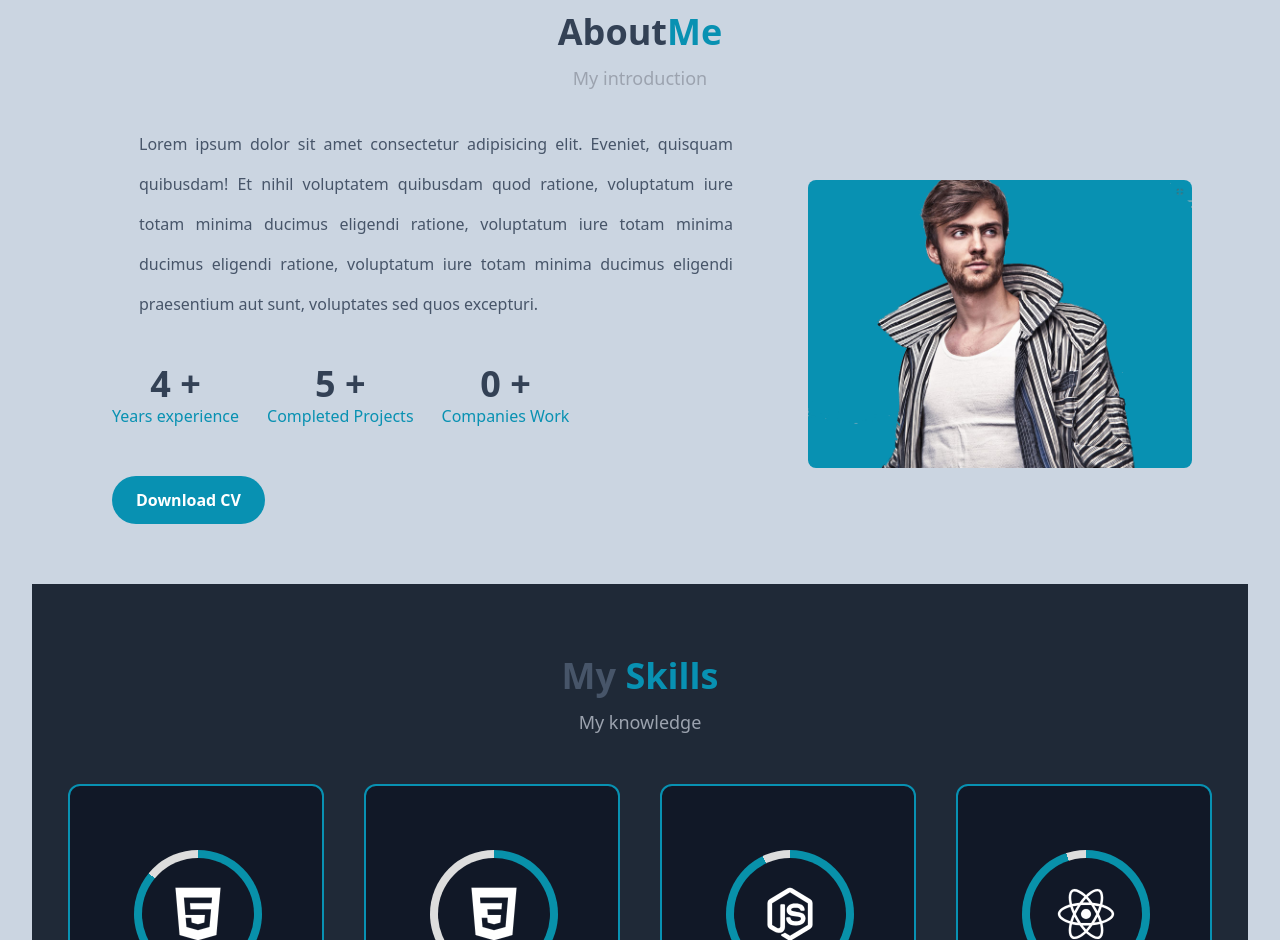
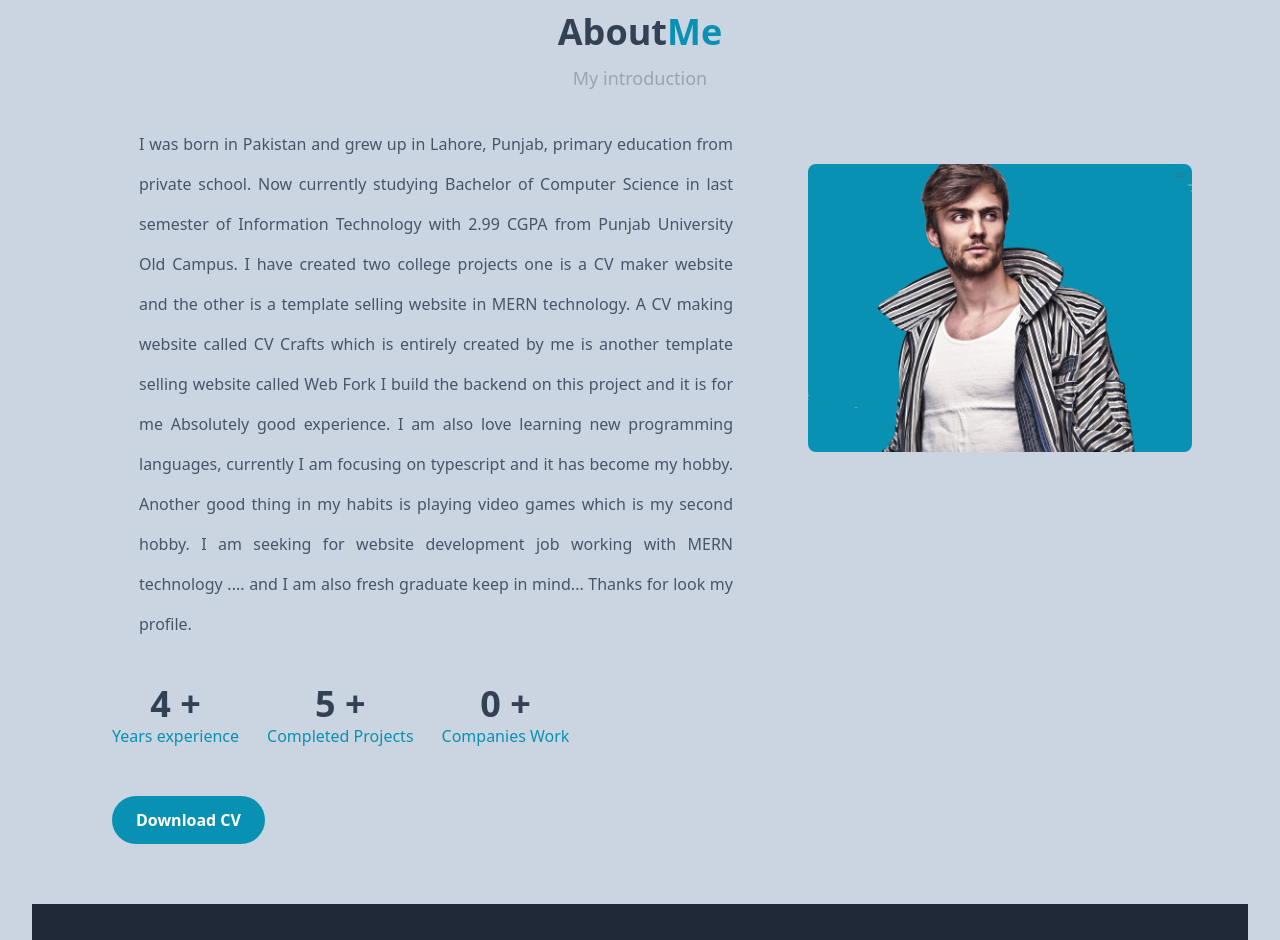
Before and after one commit to Muhammad-Talha028989/Muhammad-Talha-Portfolio, a React (Vite) app: page / in a window 1280 px wide. Shown: the part 860-1800 px from the top of the page. Built offline with nearby package versions, Linux system fonts and the light colour scheme.

Commit message:
modified and update the about and hero section

```diff
--- a/src/components/About.jsx
+++ b/src/components/About.jsx
@@ -14,12 +14,21 @@ const About = () => {
           <div className="p-2">
             <div className="text-slate-600 my-3">
               <p className="text-justify leading-10 sm:w-11/12 mx-auto">
-                Lorem ipsum dolor sit amet consectetur adipisicing elit.
-                Eveniet, quisquam quibusdam! Et nihil voluptatem quibusdam quod
-                ratione, voluptatum iure totam minima ducimus eligendi ratione,
-                voluptatum iure totam minima ducimus eligendi ratione,
-                voluptatum iure totam minima ducimus eligendi praesentium aut
-                sunt, voluptates sed quos excepturi.
+                I was born in Pakistan and grew up in Lahore, Punjab, primary
+                education from private school. Now currently studying Bachelor
+                of Computer Science in last semester of Information Technology
+                with 2.99 CGPA from Punjab University Old Campus. I have created
+                two college projects one is a CV maker website and the other is
+                a template selling website in MERN technology. A CV making
+                website called CV Crafts which is entirely created by me is
+                another template selling website called Web Fork I build the
+                backend on this project and it is for me Absolutely good
+                experience. I am also love learning new programming languages,
+                currently I am focusing on typescript and it has become my
+                hobby. Another good thing in my habits is playing video games
+                which is my second hobby. I am seeking for website development
+                job working with MERN technology .... and I am also fresh
+                graduate keep in mind... Thanks for look my profile.
               </p>
               <div className="flex mt-10 items-center gap-7">
                 {infoAbout.map((content) => (
@@ -40,12 +49,12 @@ const About = () => {
               </a>
             </div>
           </div>
-          <div className="flex-1 flex justify-center items-center">
-            <div className="lg:w-96 h-full relative sm:w-10/12 w-11/12 max-w-sm">
+          <div className="flex-1 flex justify-center items-center ">
+            <div className="lg:w-96 h-[100%] relative -top-[11rem] sm:w-10/12 w-11/12 max-w-sm">
               <img
                 src={AboutImage}
                 alt="About"
-                className="w-full-object-cover bg-cyan-600 ml-4 rounded-lg"
+                className="w-full h-auto object-cover bg-cyan-600 ml-4 rounded-lg"
               />
             </div>
           </div>
--- a/src/components/Hero.jsx
+++ b/src/components/Hero.jsx
@@ -14,7 +14,8 @@ const Hero = () => {
           <img
             src={HeroImage}
             alt="HeroImgage"
-            className={`md:w-11/12 h-full object-cover rounded-full`}
+            // className={`md:w-11/12 h-full object-cover rounded-full`}
+            className={` w-[40rem] h-full -object-cover  ml-4 rounded-full`}
           />
         </div>
         <div className="flex-1">
```
